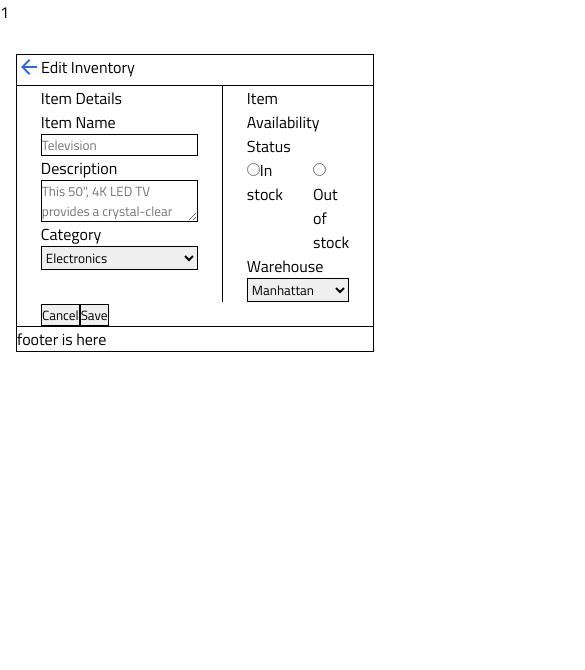
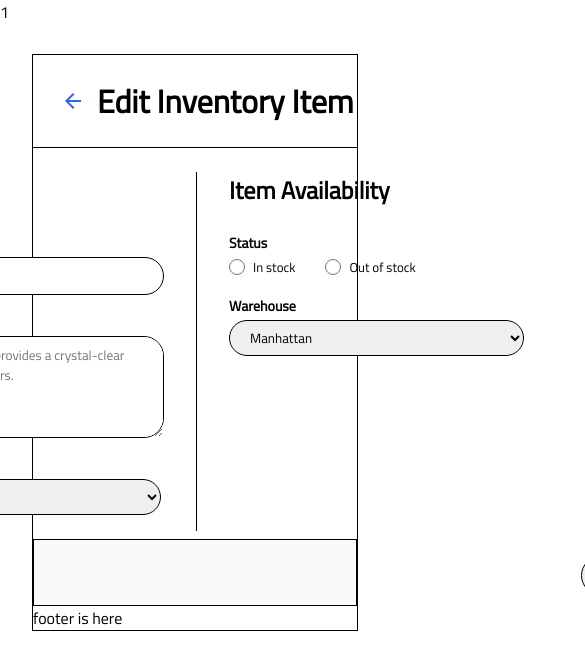
Before and after one commit to wrrouman/Group-2-Front-End-In-Stock, a React (Create React App) app: page /edit_inventoryitems/1 in a window 390 px wide. Shown: the top 670 px of the page, 585 px wide, since content can reach past the window. Built offline with nearby package versions, Linux system fonts and the light colour scheme.

Commit message:
Updated 'Edit Inventory Item' mobile/tablet/desktop CSS style

```diff
--- a/src/components/Inventory_Edit/Inventory_Edit.js
+++ b/src/components/Inventory_Edit/Inventory_Edit.js
@@ -12,28 +12,28 @@ function Inventory_Edit() {
             <p>{ inventoryID }</p>
             <div className="Inventory-Edit__page">
                 <div className="Inventory-Edit__header">
-                    <NavLink to={`/warehouse_details/123`}>
+                    <NavLink to={`/warehouse_details/123`} className="Inventory-Edit__header--arrowbackicon-link">
                     {/* <NavLink to={`/warehouse_details/${warehouseID}`}> */}
-                        <img src={Arrow_back}/>
+                        <img src={Arrow_back} className="Inventory-Edit__header--arrowbackicon"/>
                     </NavLink>
 
-                    <p>Edit Inventory</p>
+                    <p className="Inventory-Edit__header--title">Edit Inventory Item</p>
                 </div>
 
-                <form>
+                <form className="Inventory-Edit__form">
                     <div className="Inventory-Edit__block">
                         <div className="Inventory-Edit__block--item-details">
-                            <p>Item Details</p>
+                            <p className="Inventory-Edit__formblock--title">Item Details</p>
 
-                            <label>Item Name</label>
-                            <input placeholder="Television"/>
+                            <label className="Inventory-Edit__item-details--title">Item Name</label>
+                            <input placeholder="Television" className="Inventory-Edit__item-details--input"/>
 
-                            <label>Description</label>
-                            <textarea placeholder='This 50", 4K LED TV provides a crystal-clear picture and vivid colors.'/>
+                            <label className="Inventory-Edit__item-details--title">Description</label>
+                            <textarea placeholder='This 50", 4K LED TV provides a crystal-clear picture and vivid colors.' className="Inventory-Edit__item-details--textarea"/>
 
-                            <label>Category</label>
-                            <select>
-                                <option value="electronics">Electronics</option>
+                            <label className="Inventory-Edit__item-details--title">Category</label>
+                            <select className="Inventory-Edit__item-details--select">
+                                <option value="electronics" selected>Electronics</option>
                                 <option value="gear">Gear</option>
                                 <option value="apparel">Apparel</option>
                                 <option value="accessories">Accessories</option>
@@ -42,26 +42,26 @@ function Inventory_Edit() {
                         </div>
 
                         <div className="Inventory-Edit__block--item-availability">
-                            <p>Item Availability</p>
+                            <p className="Inventory-Edit__formblock--title">Item Availability</p>
 
-                            <label>Status</label>
+                            <label className="Inventory-Edit__item-availability--title">Status</label>
                             <div className="Inventory-Edit__block--status">
-                                <div>
-                                    <input type="radio" id="instock" name="stockstatus" value="In stock"></input>
-                                    <label for="instock">In stock</label>
+                                <div className="Inventory-Edit__block--status-block">
+                                    <input type="radio" id="instock" name="stockstatus" value="In stock" className="Inventory-Edit__block--status-input"></input>
+                                    <label for="instock" className="Inventory-Edit__block--status-label">In stock</label>
                                 </div>
 
-                                <div>
-                                    <input type="radio" id="outofstocks" name="stockstatus" value="Out of stock"></input>
-                                    <label for="outofstock">Out of stock</label>
+                                <div className="Inventory-Edit__block--status-block">
+                                    <input type="radio" id="outofstocks" name="stockstatus" value="Out of stock" className="Inventory-Edit__block--status-input"></input>
+                                    <label for="outofstock" className="Inventory-Edit__block--status-label">Out of stock</label>
                                 </div>
                             </div>
 
 
 
-                            <label>Warehouse</label>
-                            <select>
-                                <option value="manhattan">Manhattan</option>
+                            <label className="Inventory-Edit__item-availability--title">Warehouse</label>
+                            <select className="Inventory-Edit__item-availability--select">
+                                <option value="manhattan" selected>Manhattan</option>
                                 <option value="washington">Washington</option>
                                 <option value="jersey">Jersey</option>
                                 <option value="san_fran">San Fran</option>
@@ -74,8 +74,8 @@ function Inventory_Edit() {
                     </div>
 
                     <div className="Inventory-Edit__block--editbutton">
-                        <button>Cancel</button>
-                        <button>Save</button>
+                        <button className="Inventory-Edit__editbutton--cancel">Cancel</button>
+                        <button className="Inventory-Edit__editbutton--save">Save</button>
                     </div>
 
                 </form>
--- a/src/components/Inventory_Edit/Inventory_Edit.scss
+++ b/src/components/Inventory_Edit/Inventory_Edit.scss
@@ -12,37 +12,170 @@
         display: flex;
         flex-direction: row;
         border-bottom: 0.0625rem solid black;
+        height: 92px;
+        align-items: center;
+    }
+
+    .Inventory-Edit__header--arrowbackicon-link {
+        width: 24px;
+        height: 24px;
+        margin-left: 28px;
+    }
+
+    .Inventory-Edit__header--title {
+        font-size: 1.75rem;
+        margin-left: 12px;
+        font-weight: bold;
+    }
+
+    .Inventory-Edit__formblock--title {
+        font-size: 20px;
+        font-weight: bold;
+        padding-bottom: 24px;
     }
 
     .Inventory-Edit__block--item-details {
         padding-left: 1.5rem;
         padding-right: 1.5rem;
+        padding-top: 16px;
+        padding-bottom: 8px;
         display: flex;
         flex-direction: column;
         border-bottom: 0.0625rem solid black;
     }
 
+    .Inventory-Edit__item-details--title {
+        font-size: 13px;
+        font-weight: bold;
+        padding-bottom: 4px;
+    }
+
+    .Inventory-Edit__item-details--input {
+        width: 280px;
+        height: 20px;
+        border-radius: 20px;
+        padding-left: 16px;
+        padding-top: 8px;
+        padding-bottom: 8px;
+        margin-bottom: 16px;
+    }
+
+    .Inventory-Edit__item-details--textarea {
+        width: 264px;
+        height: 20px;
+        border-radius: 20px;
+        padding-left: 16px;
+        padding-right: 16px;
+        padding-top: 8px;
+        padding-bottom: 72px;
+        margin-bottom: 16px;
+    }
+
+    .Inventory-Edit__item-details--select {
+        width: 295px;
+        height: 36px;
+        border-radius: 20px;
+        padding-left: 16px;
+        padding-top: 6px;
+        padding-bottom: 6px;
+        margin-bottom: 16px;
+    }
+
     .Inventory-Edit__block--item-availability {
+        padding-top: 16px;
+        padding-bottom: 8px;
         padding-left: 1.5rem;
         padding-right: 1.5rem;
         display: flex;
         flex-direction: column;
+        border-bottom: 1px solid black;
+    }
+
+    .Inventory-Edit__item-availability--title {
+        font-size: 13px;
+        font-weight: bold;
+        padding-bottom: 4px;
     }
 
     .Inventory-Edit__block--status {
         display: flex;
         flex-direction: row;
         gap: 1.875rem;
+        padding-bottom: 18px;
+    }
+
+    .Inventory-Edit__block--status-block {
+        display: flex;
+        flex-direction: row;
+        gap: 8px;
+        justify-content: center;
+        align-items: center;
+    }
+
+    .Inventory-Edit__block--status-input {
+        width: 16px;
+        height: 16px;
+
+    }
+
+    .Inventory-Edit__block--status-label {
+        font-size: 13px;
+    }
+
+    .Inventory-Edit__item-availability--select {
+        width: 295px;
+        height: 36px;
+        border-radius: 20px;
+        padding-left: 16px;
+        padding-top: 6px;
+        padding-bottom: 6px;
+        margin-bottom: 16px;
     }
 
     .Inventory-Edit__block--editbutton {
         padding-left: 1.5rem;
         padding-right: 1.5rem;
+        padding-top: 16px;
+        padding-bottom: 16px;
+        display: flex;
+        flex-direction: row;
+        gap: 17px;
+        padding-bottom: 0.625rem;
         border-bottom: 0.0625rem solid black;
+    }
+
+    .Inventory-Edit__editbutton--cancel {
+        padding: 8px 51px;
+        font-size: 13px;
+        border-radius: 20px;
+    }
+
+    .Inventory-Edit__editbutton--save {
+        padding: 8px 51px;
+        font-size: 13px;
+        border-radius: 20px;
+        color: white;
+        background-color: #2E66E5;
     }
 }
 
 @media screen and (min-device-width: 768px){
+    .Inventory-Edit__page {
+        // move later
+        margin-top: 1.875rem;
+
+        margin-left: 32px;
+        margin-right: 32px;
+    }
+
+    .Inventory-Edit__header--title {
+        font-size: 32px;
+    }
+
+    .Inventory-Edit__formblock--title {
+        font-size: 24px;
+    }
+
     .Inventory-Edit__block {
         display: flex;
         flex-direction: row;
@@ -52,9 +185,80 @@
     .Inventory-Edit__block--item-details {
         border-bottom: none;
         border-right: 0.0625rem solid black;
+        padding-top: 0px;
+        padding-bottom: 0px;
+        padding-left: 32px;
+        padding-right: 32px;
+        margin-top: 24px;
+        margin-bottom: 8px;
+    }
+
+    .Inventory-Edit__item-details--title {
+        font-size: 14px;
+    }
+
+    .Inventory-Edit__block--item-availability {
+        border-bottom: none;
+        padding-top: 0px;
+        padding-bottom: 0px;
+        padding-left: 32px;
+        padding-right: 32px;
+        margin-top: 24px;
+        margin-bottom: 8px;
+    }
+
+    .Inventory-Edit__item-availability--title {
+        font-size: 14px;
+    }
+
+    .Inventory-Edit__block--editbutton {
+        background-color: #F7F8F9B2;
+        border: 1px solid black;
+    }
+
+    .Inventory-Edit__editbutton--cancel {
+        margin-left: 523px;
+        padding: 8px 16px;
+        font-size: 14px;
+    }
+
+    .Inventory-Edit__editbutton--save {
+        padding: 8px 16px;
+        font-size: 14px;
     }
 
 }
 
 @media screen and (min-device-width: 1280px){
+    .Inventory-Edit__page {
+        width: 1020px;
+        margin-left: 130px;
+        margin-right: 130px;
+    }
+
+    .Inventory-Edit__block--item-details {
+        padding-left: 40px;
+        padding-right: 40px;
+        margin-bottom: 16px;
+    }
+
+    .Inventory-Edit__item-details--input,
+    .Inventory-Edit__item-details--textarea,
+    .Inventory-Edit__item-details--select {
+        width: 429px;
+    }
+
+    .Inventory-Edit__block--item-availability {
+        padding-left: 40px;
+        padding-right: 40px;
+        margin-bottom: 16px;
+    }
+
+    .Inventory-Edit__item-availability--select {
+        width: 429px;
+    }
+
+    .Inventory-Edit__editbutton--cancel {
+        margin-left: 830px;
+    }
 }
```
Also changed, not shown: src/components/Warehouse_Edit/Warehouse_Edit.scss (+13 -17 lines).
